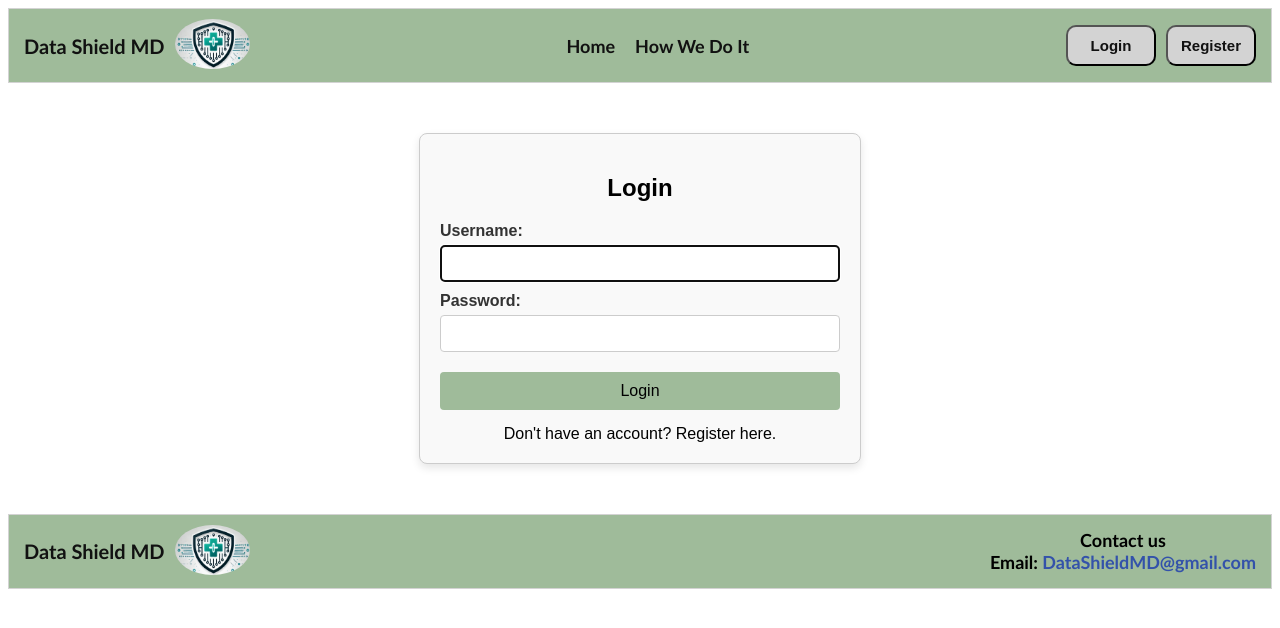
After one commit to Teodor-Andrei-Georgescu/Projects, a Django app: page /login/ in a window 1280 px wide. The commit adds this page. Shown: the top 628 px of the page. Run offline with Django 4.2, Linux system fonts and the light colour scheme.

Commit message:
created a basic login and registration page, also implmented the login and log out functionality.

```diff
--- a/DataShieldMDWebApplication/DataShieldMD/DataShieldMD/urls.py
+++ b/DataShieldMDWebApplication/DataShieldMD/DataShieldMD/urls.py
@@ -20,6 +20,6 @@ from django.urls import path, include
 urlpatterns = [
     path('admin/', admin.site.urls),
     path('', include('DataShieldMDApp.urls')),
-    path('auth/', include('djoser.urls')),
-    path('auth/', include('djoser.urls.authtoken')),
+    #path('auth/', include('djoser.urls')),
+    #path('auth/', include('djoser.urls.authtoken')),
 ]
--- a/DataShieldMDWebApplication/DataShieldMD/DataShieldMDApp/static/css/style.css
+++ b/DataShieldMDWebApplication/DataShieldMD/DataShieldMDApp/static/css/style.css
@@ -198,6 +198,135 @@ how-we-do it page.
 }
 
 /*
+This is for sytling the login page.
+*/
+.login-container {
+    max-width: 400px;
+    margin: 50px auto;
+    padding: 20px;
+    background-color: #f9f9f9;
+    border: 1px solid #ccc;
+    border-radius: 8px;
+    box-shadow: 0 4px 8px rgba(0, 0, 0, 0.1);
+    font-family: Arial, sans-serif;
+}
+
+.login-container h2 {
+    text-align: center;
+    margin-bottom: 20px;
+}
+
+.form-fields p {
+    margin: 10px 0;
+}
+
+.form-fields label {
+    font-weight: bold;
+    color: #333;
+}
+
+.form-fields input {
+    width: 100%;
+    padding: 10px;
+    margin-top: 5px;
+    border: 1px solid #ccc;
+    border-radius: 4px;
+    box-sizing: border-box;
+}
+
+.login-button {
+    width: 100%;
+    padding: 10px;
+    background-color: #9fbb9a;
+    border: none;
+    border-radius: 4px;
+    cursor: pointer;
+    font-size: 16px;
+    margin-top: 10px;
+    transition: background-color 0.3s ease;
+}
+
+.login-button:hover {
+    background-color: #ccc;
+}
+
+.register-link {
+    display: block;
+    text-align: center;
+    margin-top: 15px;
+    color: #000000;
+    text-decoration: none;
+}
+
+.register-link:hover {
+    text-decoration: underline;
+}
+
+/*
+Styling for the register page
+*/
+.register-container {
+    max-width: 400px;
+    margin: 50px auto;
+    padding: 20px;
+    background-color: #f9f9f9;
+    border: 1px solid #ccc;
+    border-radius: 8px;
+    box-shadow: 0 4px 8px rgba(0, 0, 0, 0.1);
+    font-family: Arial, sans-serif;
+}
+
+.register-container h2 {
+    text-align: center;
+    margin-bottom: 20px;
+}
+
+.form-fields p {
+    margin: 10px 0;
+}
+
+.form-fields label {
+    font-weight: bold;
+    color: #333;
+}
+
+.form-fields input {
+    width: 100%;
+    padding: 10px;
+    margin-top: 5px;
+    border: 1px solid #ccc;
+    border-radius: 4px;
+    box-sizing: border-box;
+}
+
+.register-button {
+    width: 100%;
+    padding: 10px;
+    background-color: #9fbb9a;
+    border: none;
+    border-radius: 4px;
+    cursor: pointer;
+    font-size: 16px;
+    margin-top: 10px;
+    transition: background-color 0.3s ease;
+}
+
+.register-button:hover {
+    background-color: #ccc;
+}
+
+.login-link {
+    display: block;
+    text-align: center;
+    margin-top: 15px;
+    color: #000000;
+    text-decoration: none;
+}
+
+.login-link:hover {
+    text-decoration: underline;
+}
+/*
 This is used to make webapge somewwhat responsive to different sizes
 */
 @media (max-width: 80px) {
--- /dev/null
+++ b/DataShieldMDWebApplication/DataShieldMD/DataShieldMDApp/templates/login.html
@@ -0,0 +1,17 @@
+{% extends "partials/base.html" %}
+{% load static %}
+{% block content %}
+<body>
+    <div class="login-container">
+        <h2>Login</h2>
+        <form method="post">
+            {% csrf_token %}
+            <div class="form-fields">
+                {{ form.as_p }}
+            </div>
+            <button type="submit" class="login-button">Login</button>
+        </form>
+        <a href="{% url 'register' %}" class="register-link">Don't have an account? Register here.</a>
+    </div>
+</body>
+{% endblock %}
--- a/DataShieldMDWebApplication/DataShieldMD/DataShieldMDApp/templates/partials/header.html
+++ b/DataShieldMDWebApplication/DataShieldMD/DataShieldMDApp/templates/partials/header.html
@@ -32,7 +32,7 @@
             </div>
         {% else %}
             <button class="auth-btn"><a href="{% url 'login' %}">Login</a></button>
-            <button class="auth-btn"><a href="#">Sign up</a></button>
+            <button class="auth-btn"><a href="{% url 'register' %}">Register</a></button>
         {% endif %}
     </div>
 </nav>
--- a/DataShieldMDWebApplication/DataShieldMD/DataShieldMDApp/urls.py
+++ b/DataShieldMDWebApplication/DataShieldMD/DataShieldMDApp/urls.py
@@ -1,13 +1,13 @@
 from django.urls import path,include
 from . import views
-from rest_framework.authtoken.views import obtain_auth_token
-from django.contrib.auth import views as auth_views
+#from rest_framework.authtoken.views import obtain_auth_token
+#from django.contrib.auth import views as auth_views
 
 urlpatterns = [
     path('', views.home, name='home'),
     path('home/', views.home, name='home'),
     path('how-we-do-it/', views.how_we_do_it, name='how_we_do_it'),
-    path('api-token-auth/',obtain_auth_token),
-    path('login/', auth_views.LoginView.as_view(), name='login'),
-    path('logout/', auth_views.LogoutView.as_view(), name='logout'),
+    path('login/', views.user_login, name='login'),
+    path('logout/', views.user_logout, name='logout'),
+    path('register/', views.register, name='register'),
 ]
--- a/DataShieldMDWebApplication/DataShieldMD/DataShieldMDApp/views.py
+++ b/DataShieldMDWebApplication/DataShieldMD/DataShieldMDApp/views.py
@@ -1,4 +1,8 @@
-from django.shortcuts import render
+from django.shortcuts import render, redirect
+from django.contrib.auth import authenticate, login, logout
+from django.contrib.auth.forms import UserCreationForm, AuthenticationForm
+from django.contrib import messages
+from .forms import *
 
 # Create your views here.
 def home(request):
@@ -6,3 +10,35 @@ def home(request):
 
 def how_we_do_it(request):
     return render(request, 'how_we_do_it.html')
+
+def register(request):
+    if request.method == 'POST':
+        form = UserRegistrationForm(request.POST)
+        if form.is_valid():
+            form.save()
+            messages.success(request, 'Registration successful. Please log in.')
+            return redirect('login')
+        else:
+            messages.error(request, 'Registration failed. Please check the form.')
+    else:
+        form = UserRegistrationForm()
+    return render(request, 'register.html', {'form': form})
+
+def user_login(request):
+    if request.method == 'POST':
+        form = AuthenticationForm(data=request.POST)
+        if form.is_valid():
+            user = form.get_user()
+            login(request, user)
+            messages.success(request, f"Welcome {user.username}!")
+            return redirect('home')  # Ensure this route exists
+        else:
+            messages.error(request, 'Invalid username or password.')
+    else:
+        form = AuthenticationForm()
+    return render(request, 'login.html', {'form': form})
+
+def user_logout(request):
+    logout(request)
+    messages.success(request, 'Logged out successfully.')
+    return redirect('home')
```
Also changed, not shown: DataShieldMDWebApplication/DataShieldMD/DataShieldMDApp/forms.py (added, +21 -0 lines), DataShieldMDWebApplication/DataShieldMD/DataShieldMDApp/templates/register.html (added, +17 -0 lines), DataShieldMDWebApplication/DataShieldMD/db.sqlite3.
